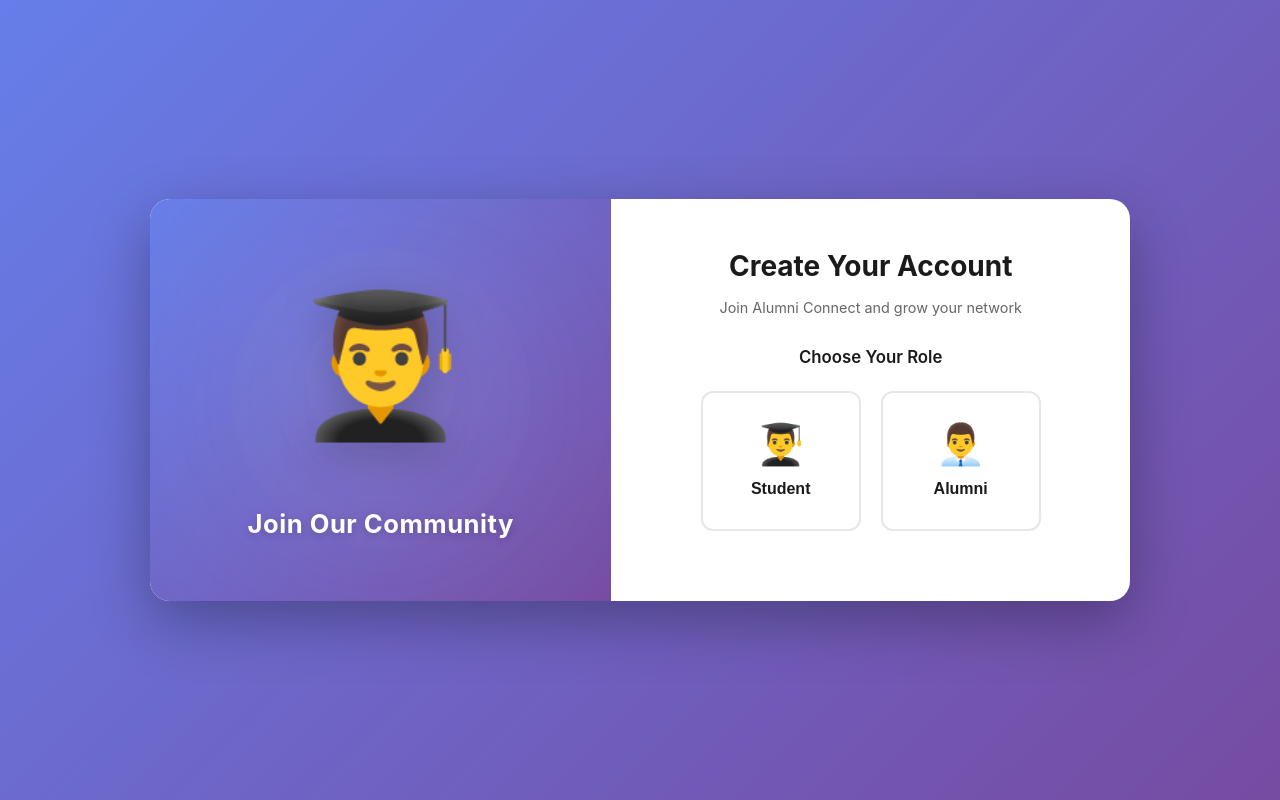
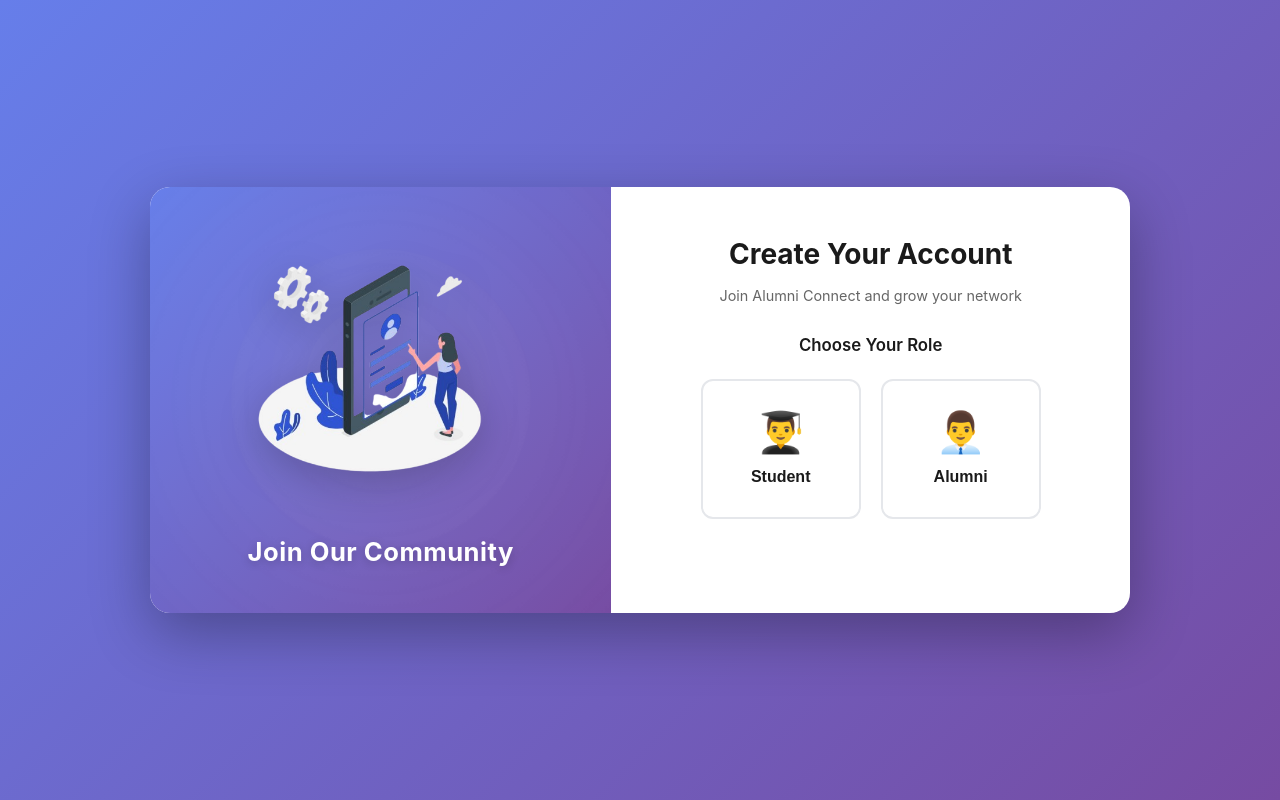
Before and after one commit to HusainaMahudawala/Alumni-connect, a React (Create React App) app in the folder frontend/: page /register in a window 1280 px wide. Built offline with nearby package versions, Linux system fonts and the light colour scheme.

Commit message:
landing page

```diff
--- a/frontend/src/pages/Login.css
+++ b/frontend/src/pages/Login.css
@@ -134,9 +134,12 @@
 }
 
 .user-illustration {
-  font-size: 140px;
+  width: 100%;
+  max-width: 300px;
+  height: auto;
   filter: drop-shadow(0 10px 20px rgba(0, 0, 0, 0.2));
   animation: bounce 3s ease-in-out infinite;
+  object-fit: contain;
 }
 
 @keyframes bounce {
--- a/frontend/src/pages/Login.jsx
+++ b/frontend/src/pages/Login.jsx
@@ -2,6 +2,7 @@ import React, { useState } from "react";
 import axios from "axios";
 import "./Login.css";
 import { useNavigate } from "react-router-dom";
+import loginImage from "../assets/login.png";
 
 function Login() {
   const [email, setEmail] = useState("");
@@ -48,7 +49,7 @@ function Login() {
             <div className="illustration-circle circle-2"></div>
             <div className="illustration-circle circle-3"></div>
             <div className="illustration-content">
-              <div className="user-illustration">👋</div>
+              <img className="user-illustration" src={loginImage} alt="Welcome" />
               <p className="illustration-text">Welcome Back!</p>
             </div>
           </div>
--- a/frontend/src/pages/Register.css
+++ b/frontend/src/pages/Register.css
@@ -134,7 +134,10 @@
 }
 
 .user-illustration {
-  font-size: 140px;
+  width: 100%;
+  max-width: 300px;
+  height: auto;
+  object-fit: contain;
   filter: drop-shadow(0 10px 20px rgba(0, 0, 0, 0.2));
   animation: bounce 3s ease-in-out infinite;
 }
--- a/frontend/src/pages/Register.jsx
+++ b/frontend/src/pages/Register.jsx
@@ -2,6 +2,7 @@ import React, { useState } from "react";
 import axios from "axios";
 import "./Register.css";
 import { useNavigate } from "react-router-dom";
+  import loginImage from "../assets/login.png";
 
 function Register() {
   const [name, setName] = useState("");
@@ -114,7 +115,7 @@ function Register() {
             <div className="illustration-circle circle-2"></div>
             <div className="illustration-circle circle-3"></div>
             <div className="illustration-content">
-              <div className="user-illustration">👨‍🎓</div>
+              <img className="user-illustration" src={loginImage} alt="Join Our Community" />
               <p className="illustration-text">Join Our Community</p>
             </div>
           </div>
```
Also changed, not shown: frontend/src/assets/landing-page.png (added), frontend/src/assets/login.png (added).
